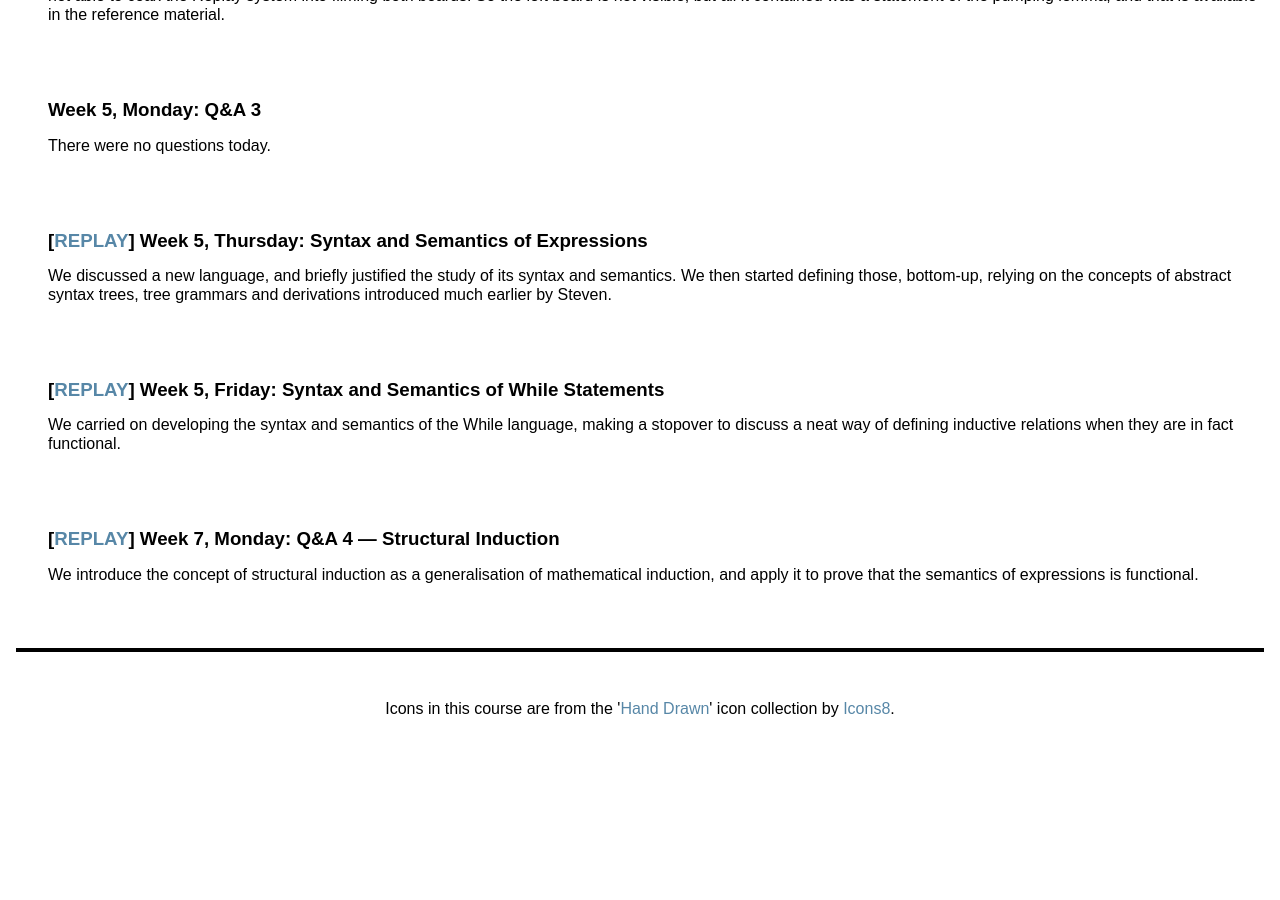
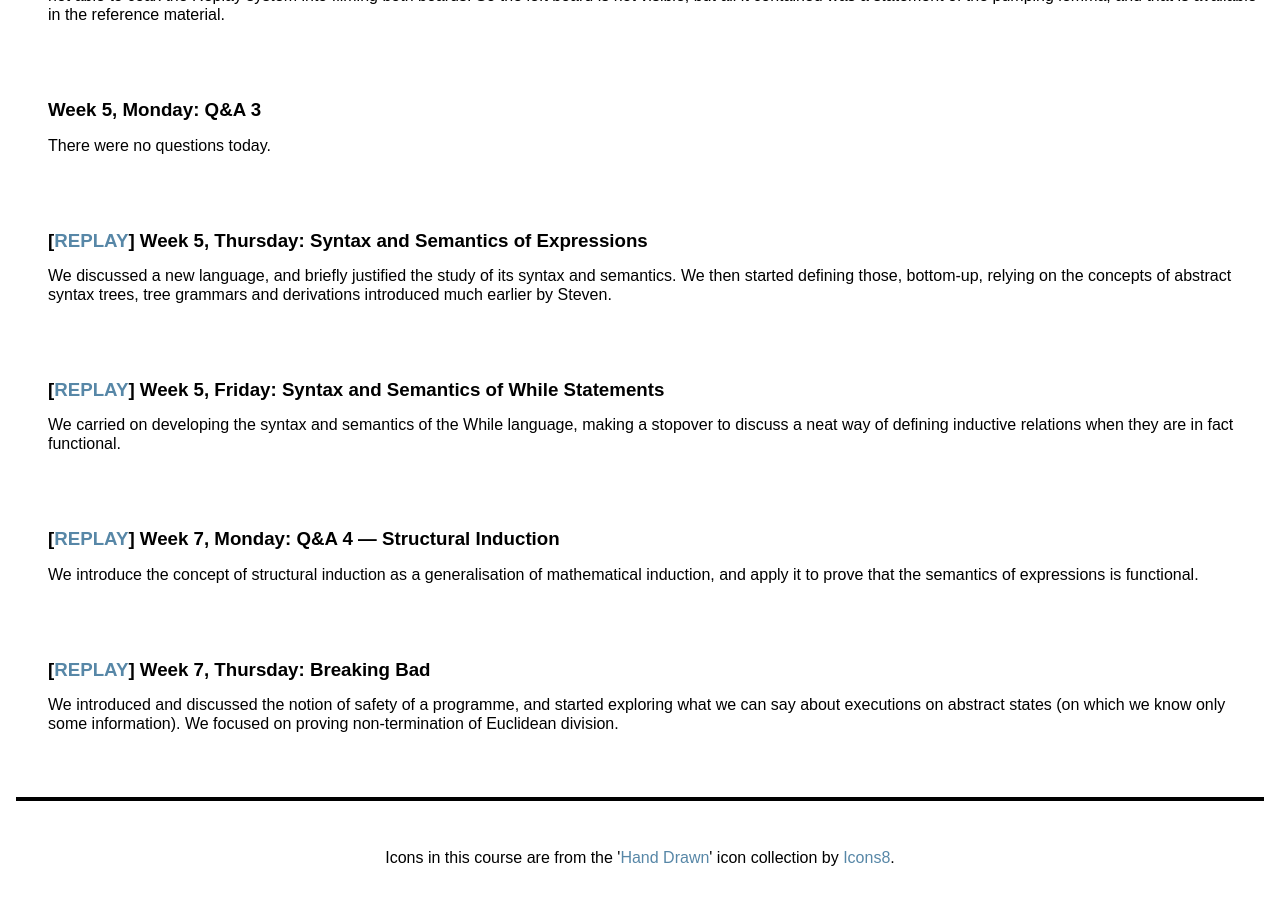
Before and after one commit to uob-coms20007/webpages, a Jekyll site: the page built from schedule.md, in a window 1280 px wide and 900 px high, scrolled down 2553 px. Built offline with Jekyll 4.4.1, drawn with Linux system fonts in a browser that asks for light colours; nearby versions of some CDN libraries; before the commit the page ends 3303 px from its top, so only the background shows below that.

Commit message:
Breaking Bad

```diff
--- a/_data/lectures.yml
+++ b/_data/lectures.yml
@@ -81,3 +81,8 @@
   description: We introduce the concept of structural induction as a generalisation of mathematical induction, and apply it to prove that the semantics of expressions is functional.
   replay: https://mediasite.bris.ac.uk/Mediasite/Play/098b560b3df94e55a1e7716b20d48c2c1d
   refs:
+
+- title: Breaking Bad
+  description: We introduced and discussed the notion of safety of a programme, and started exploring what we can say about executions on abstract states (on which we know only some information). We focused on proving non-termination of Euclidean division.
+  replay: https://mediasite.bris.ac.uk/Mediasite/Play/3dbcf498704e46319bafe1a48d3024e71d
+  refs:
```
